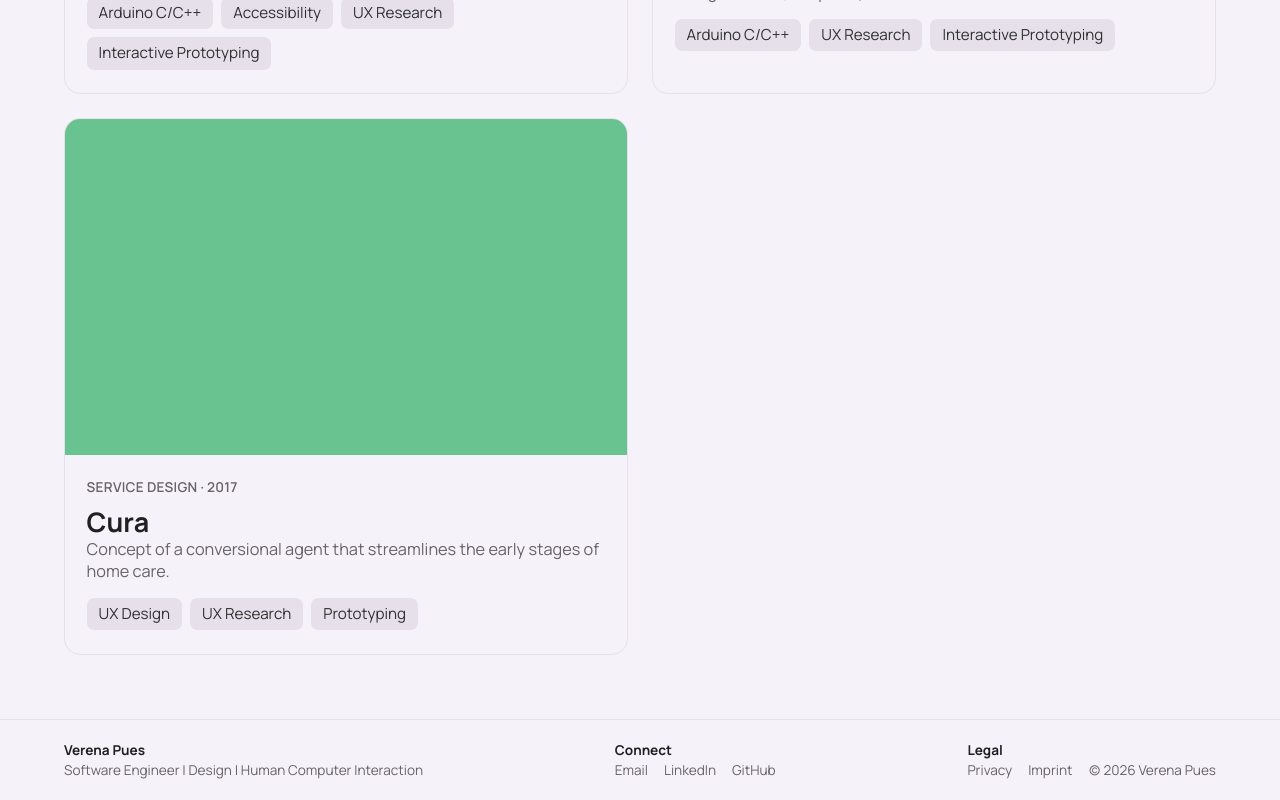
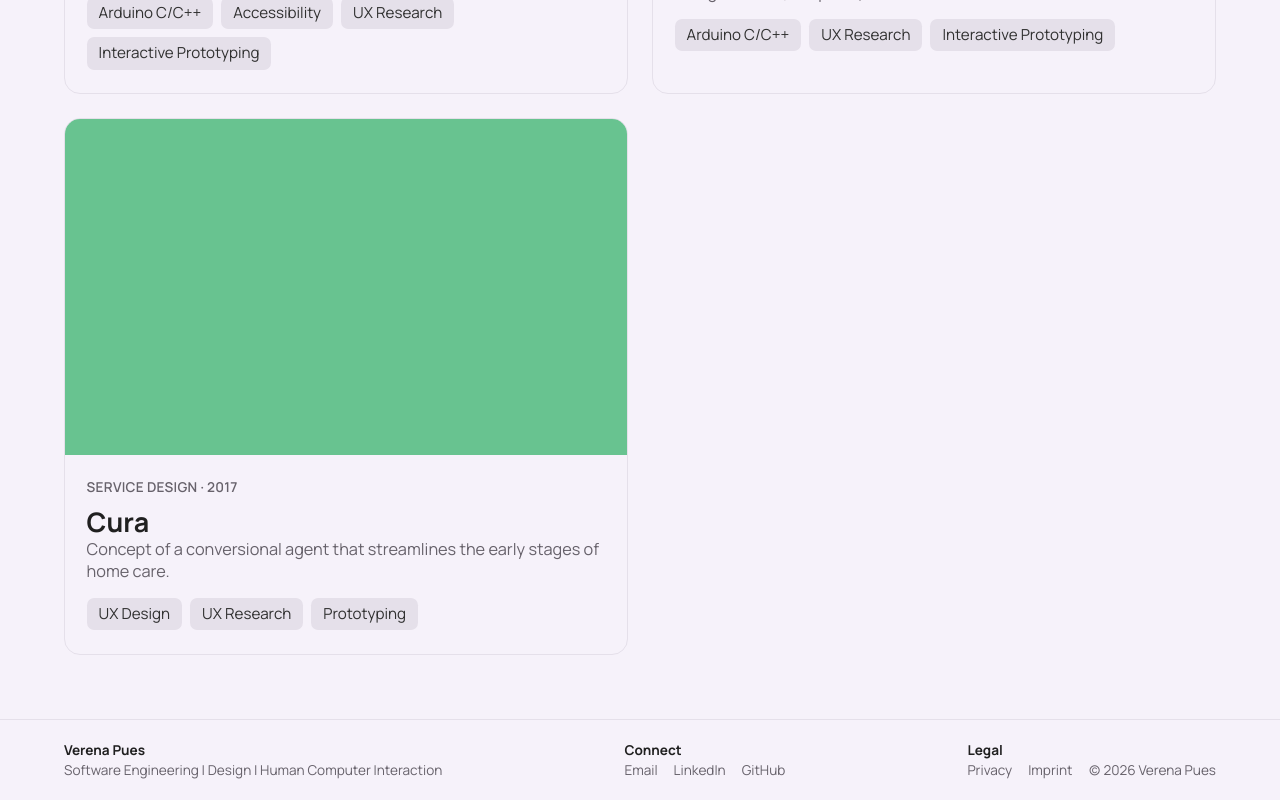
Before and after one commit to vseup/Portfolio, an Angular app: page / in a window 1280 px wide. Shown: the part 2029-2829 px from the top of the page. Built offline with nearby package versions, Linux system fonts and the light colour scheme.

Commit message:
shared/layout: changed footer text

```diff
--- a/src/app/shared/layout/page-footer/page-footer.component.html
+++ b/src/app/shared/layout/page-footer/page-footer.component.html
@@ -1,7 +1,7 @@
 <footer class="page-footer" aria-label="Site footer">
   <div>
     <h3>Verena Pues</h3>
-    <p>Software Engineer | Design | Human Computer Interaction</p>
+    <p>Software Engineering | Design | Human Computer Interaction</p>
   </div>
   <div class="footer-connect">
     <div class="col">
--- a/src/app/shared/layout/page-footer/page-footer.component.scss
+++ b/src/app/shared/layout/page-footer/page-footer.component.scss
@@ -15,7 +15,7 @@
 .page-footer h3 {
   color: var(--color-text-secondary);
   font-size: var(--text-size-xs);
-  max-width: 45ch;
+  max-width: 55ch;
 }
 
 .page-footer a:hover {
```
